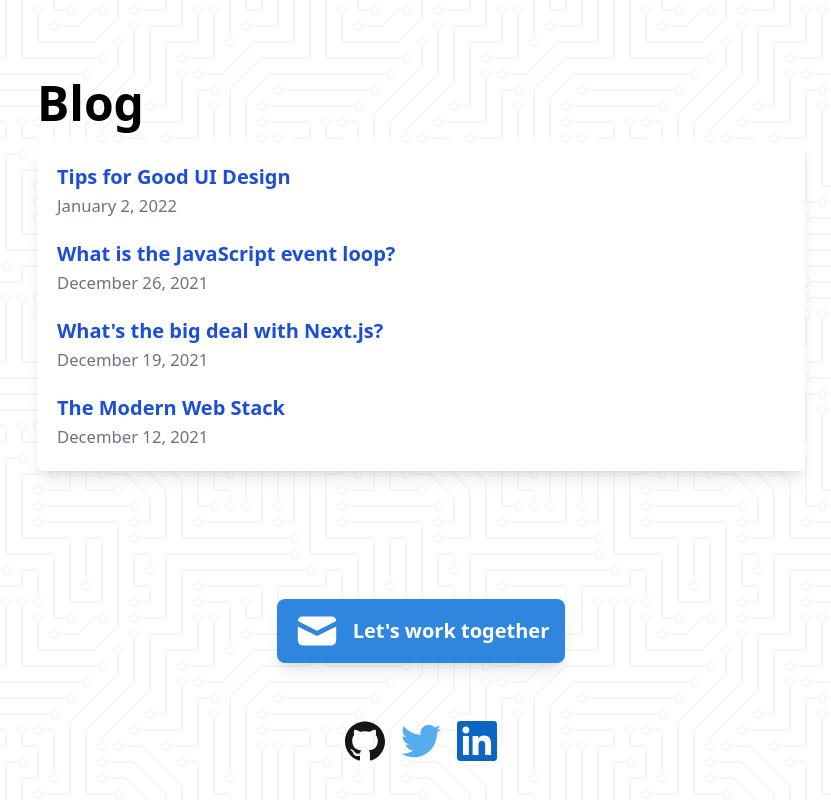
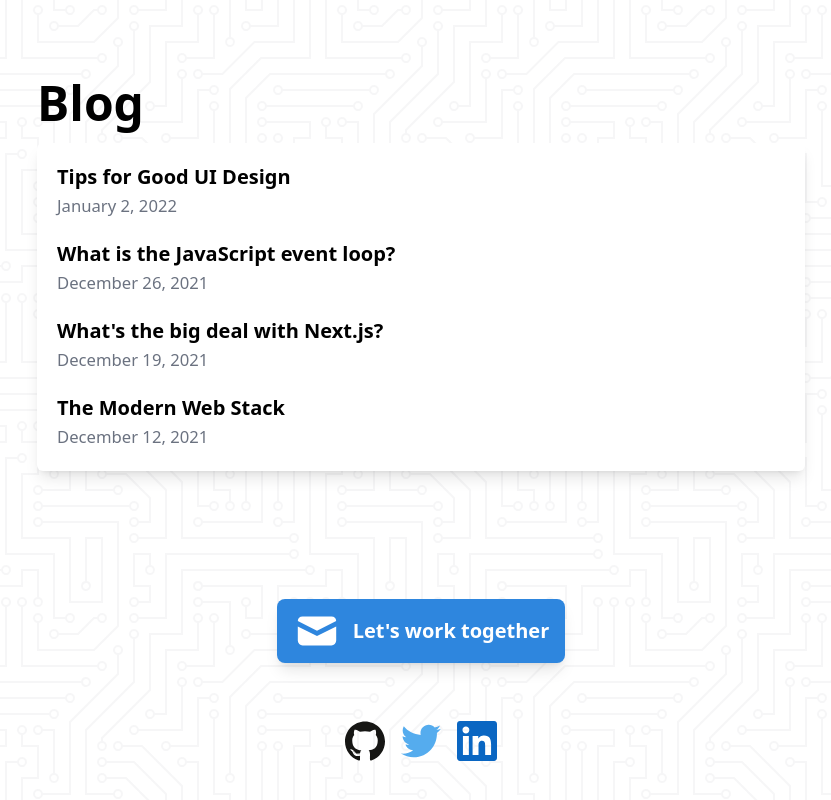
Before and after one commit to neilgebhard/neilgebhard.com, a Next.js app: page / in a window 1280 px wide. Shown: the part 2455-3255 px from the top of the page, without its empty margins (219-1050 px from the left). Built offline with nearby package versions, Linux system fonts and the light colour scheme.

Commit message:
:children_crossing: Improve color of links

```diff
--- a/components/Blog.tsx
+++ b/components/Blog.tsx
@@ -16,7 +16,7 @@ export default function Blog({ allPostsData }) {
         {allPostsData.map(({ id, date, title }) => (
           <li key={id}>
             <Link href={`/blog/${id}`}>
-              <a className="font-bold">{title}</a>
+              <a className="font-bold text-black">{title}</a>
             </Link>
             <br />
             <small className="text-gray-500">
```
